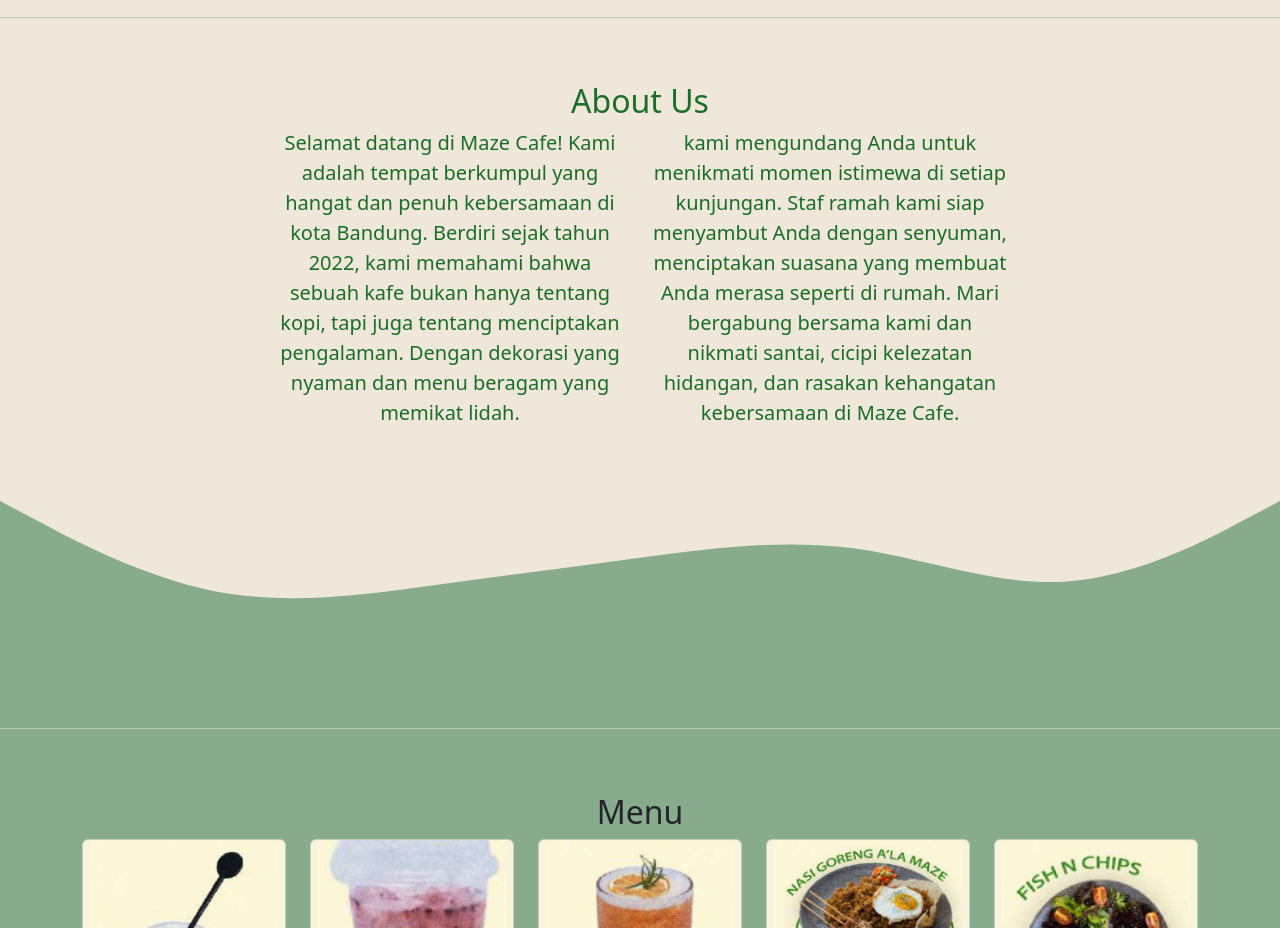
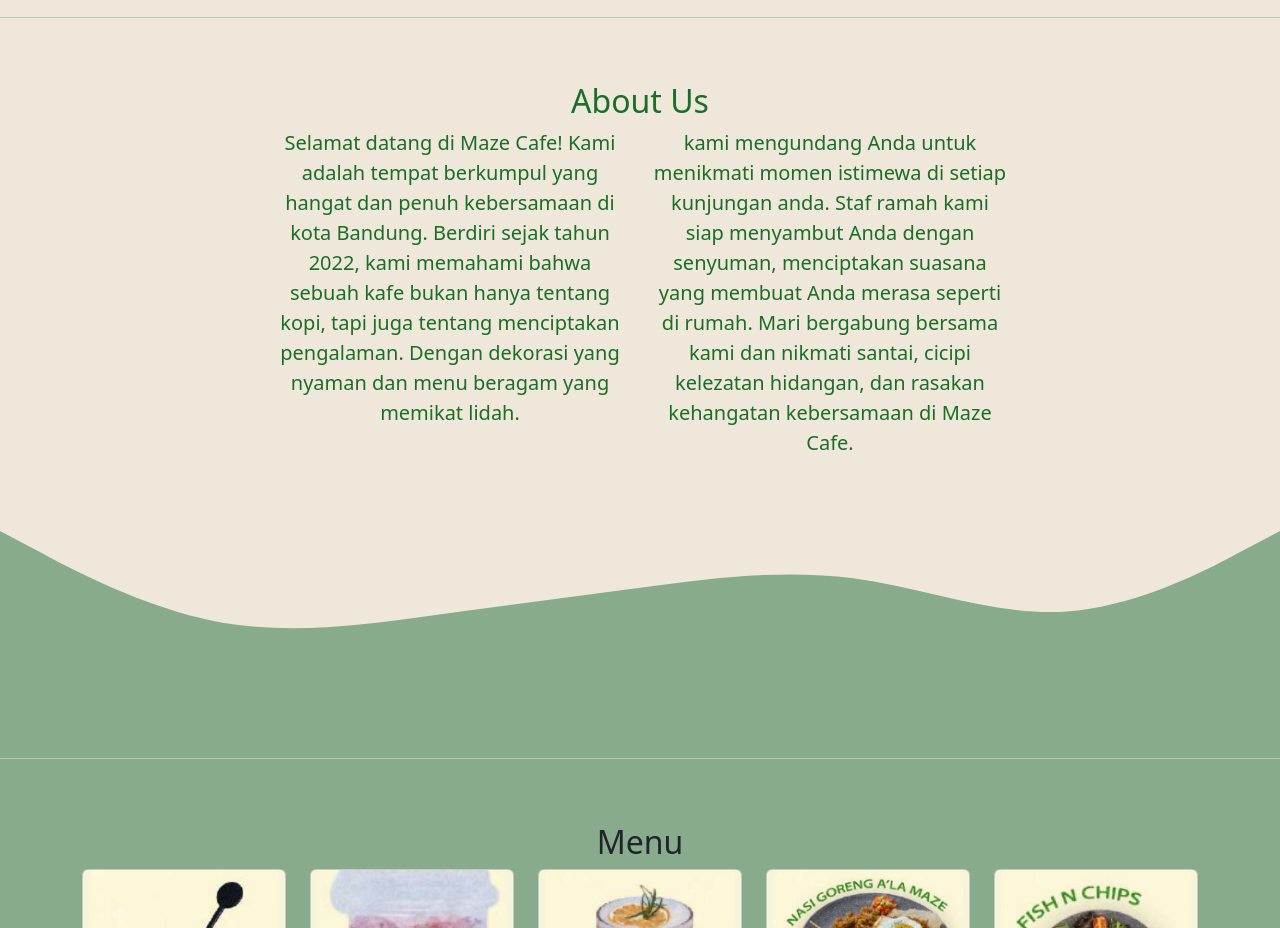
Before and after one commit to voltkigisa/itw2023_project2_233040043, a plain HTML site: page index.html in a window 1280 px wide. Shown: the part 1220-2148 px from the top of the page. Drawn offline with nearby package versions, Linux system fonts and the light colour scheme.

Commit message:
ubah about us

```diff
--- a/index.html
+++ b/index.html
@@ -128,7 +128,7 @@
               <p>Selamat datang di Maze Cafe! Kami adalah tempat berkumpul yang hangat dan penuh kebersamaan di kota Bandung. Berdiri sejak tahun 2022, kami memahami bahwa sebuah kafe bukan hanya tentang kopi, tapi juga tentang menciptakan pengalaman. Dengan dekorasi yang nyaman dan menu beragam yang memikat lidah. </p>
             </div>
             <div class="col-md-4">
-              <p>kami mengundang Anda untuk menikmati momen istimewa di setiap kunjungan. Staf ramah kami siap menyambut Anda dengan senyuman, menciptakan suasana yang membuat Anda merasa seperti di rumah. Mari bergabung bersama kami dan nikmati santai, cicipi kelezatan hidangan, dan rasakan kehangatan kebersamaan di Maze Cafe.</p>
+              <p>kami mengundang Anda untuk menikmati momen istimewa di setiap kunjungan anda. Staf ramah kami siap menyambut Anda dengan senyuman, menciptakan suasana yang membuat Anda merasa seperti di rumah. Mari bergabung bersama kami dan nikmati santai, cicipi kelezatan hidangan, dan rasakan kehangatan kebersamaan di Maze Cafe.</p>
             </div>
           </div>
         </div>
```
